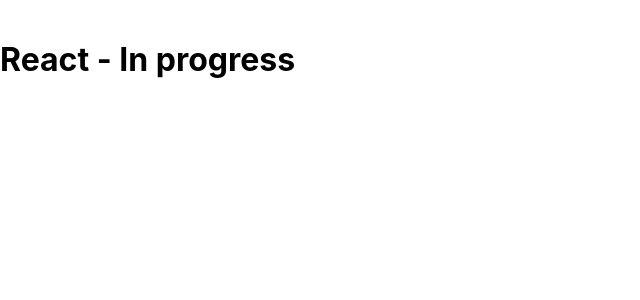
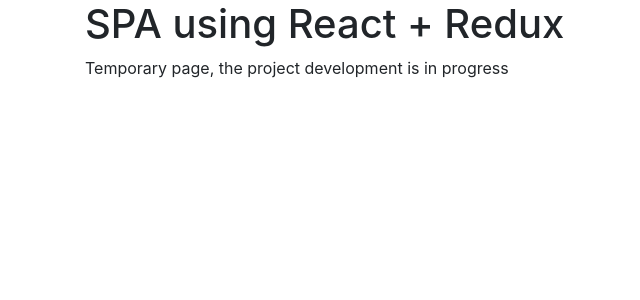
Before and after one commit to rpichioli/react-concepts-and-features, a React (Create React App) app in the folder src/: page / in a window 1280 px wide. Shown: the top 300 px of the page, without its empty margins (0-640 px from the left). Built offline with nearby package versions, Linux system fonts and the light colour scheme.

Commit message:
Cleaned repo from unused packages/files, applyed Bootstrap and Routing

```diff
--- a/src/package.json
+++ b/src/package.json
@@ -3,7 +3,7 @@
   "version": "0.1.0",
   "private": true,
   "dependencies": {
-    "babel-preset-flow": "^6.23.0",
+    "bootstrap": "^4.2.1",
     "classnames": "^2.2.6",
     "history": "^4.7.2",
     "lodash": "^4.17.11",
@@ -11,14 +11,14 @@
     "react-dom": "^16.5.2",
     "react-router-dom": "^4.3.1",
     "react-scripts": "^2.1.3",
+    "reactstrap": "^7.1.0",
     "validator": "^10.9.0"
   },
   "scripts": {
     "start": "react-scripts start",
     "build": "react-scripts build",
     "test": "react-scripts test",
-    "eject": "react-scripts eject",
-    "flow": "flow"
+    "eject": "react-scripts eject"
   },
   "eslintConfig": {
     "extends": "react-app"
--- a/src/src/components/Home/Home.js
+++ b/src/src/components/Home/Home.js
@@ -2,9 +2,12 @@
 
 class Home extends React.Component {
 	render() {
-		return (<div>
-			<h1>Home</h1>
-		</div>);
+		return (
+			<div>
+				<h1>SPA using React + Redux</h1>
+				<p>Temporary page, the project development is in progress</p>
+			</div>
+		);
 	}
 }
 
--- a/src/src/containers/App/App.css
+++ b/src/src/containers/App/App.css
@@ -1,36 +1,3 @@
 body > #root > .container {
-	margin-top: 40px
+	/* margin-top: 40px */
 }
-
-/* .App {
-  text-align: center;
-}
-
-.App-logo {
-  animation: App-logo-spin infinite 20s linear;
-  height: 40vmin;
-}
-
-.App-header {
-  background-color: #282c34;
-  min-height: 100vh;
-  display: flex;
-  flex-direction: column;
-  align-items: center;
-  justify-content: center;
-  font-size: calc(10px + 2vmin);
-  color: white;
-}
-
-.App-link {
-  color: #61dafb;
-}
-
-@keyframes App-logo-spin {
-  from {
-    transform: rotate(0deg);
-  }
-  to {
-    transform: rotate(360deg);
-  }
-} */
--- a/src/src/containers/App/App.js
+++ b/src/src/containers/App/App.js
@@ -4,8 +4,10 @@
 class App extends Component {
 	render() {
 		return (
-			<div className='container'>
-				<h1>React -  In progress</h1>
+			<div className='container-fluid'>
+				<div className='container'>
+					{this.props.children}
+				</div>
 			</div>
 		);
 	}
--- a/src/src/index.css
+++ /dev/null
@@ -1,14 +0,0 @@
-body {
-  margin: 0;
-  padding: 0;
-  font-family: -apple-system, BlinkMacSystemFont, "Segoe UI", "Roboto", "Oxygen",
-    "Ubuntu", "Cantarell", "Fira Sans", "Droid Sans", "Helvetica Neue",
-    sans-serif;
-  -webkit-font-smoothing: antialiased;
-  -moz-osx-font-smoothing: grayscale;
-}
-
-code {
-  font-family: source-code-pro, Menlo, Monaco, Consolas, "Courier New",
-    monospace;
-}
--- a/src/src/index.js
+++ b/src/src/index.js
@@ -1,10 +1,27 @@
 import React from 'react';
 import ReactDOM from 'react-dom';
-import './index.css';
+import * as serviceWorker from './serviceWorker';
+//-------------- Routing --------------
+import { Switch, Route, Router } from 'react-router-dom';
+import { createBrowserHistory } from 'history';
+//-------------- Bootstrap --------------
+import 'bootstrap/dist/css/bootstrap.min.css';
+//-------------- Components --------------
 import App from './containers/App/App';
-import * as serviceWorker from './serviceWorker';
+import Home from './components/Home/Home';
 
-ReactDOM.render(<App />, document.getElementById('root'));
+// Browser history
+const history = createBrowserHistory();
+
+ReactDOM.render(
+	<Router history={history}>
+		<App>
+			<Switch>
+				<Route exact to="/" component={Home} />
+			</Switch>
+		</App>
+	</Router>
+, document.getElementById('root'));
 
 // If you want your app to work offline and load faster, you can change
 // unregister() to register() below. Note this comes with some pitfalls.
```
Also changed, not shown: src/semantic.json (deleted, +0 -22 lines), 2 other files (tests, documents, lock files or other folders).
